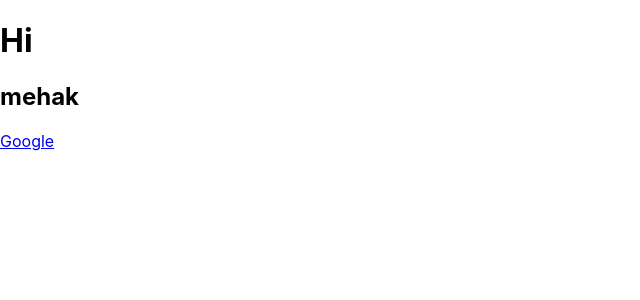
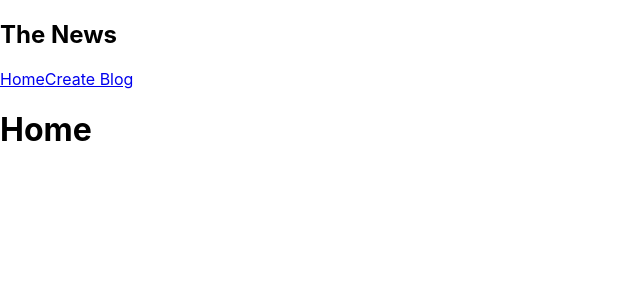
Before and after one commit to Mehak-Kamran/React-JS, a React (Create React App) app: page / in a window 1280 px wide. Shown: the top 300 px of the page, without its empty margins (0-640 px from the left). Built offline with nearby package versions, Linux system fonts and the light colour scheme.

Commit message:
nesting  home and nav components

```diff
--- a/src/App.js
+++ b/src/App.js
@@ -1,14 +1,20 @@
+import Navbar from "./nav"
+import Home from "./home"
 import './App.css';
 
+
 function App(){
-  const title="Hi";
-  let link="https://www.google.com/";
   return(
-    <div className='cont'>
-      <h1>{title}</h1> {/*value using var*/}
-      <h2>{ "mehak"}</h2>{/*direct val*/}
-      <a href={link}> Google</a>
+    <div className="content">
+        <Navbar/>
+
+        <div className="content">
+            <Home/>
+        </div>
+
     </div>
+
+
 
   );
 }
```
